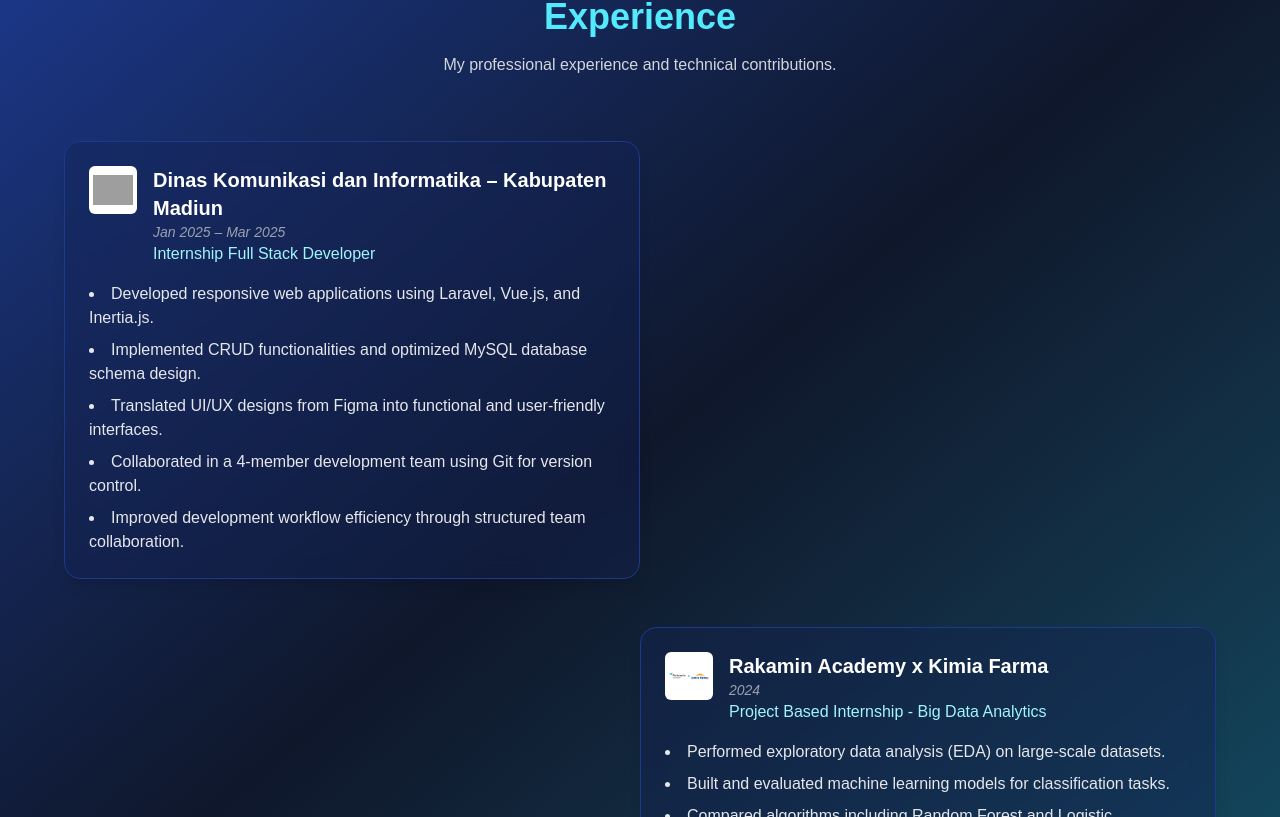
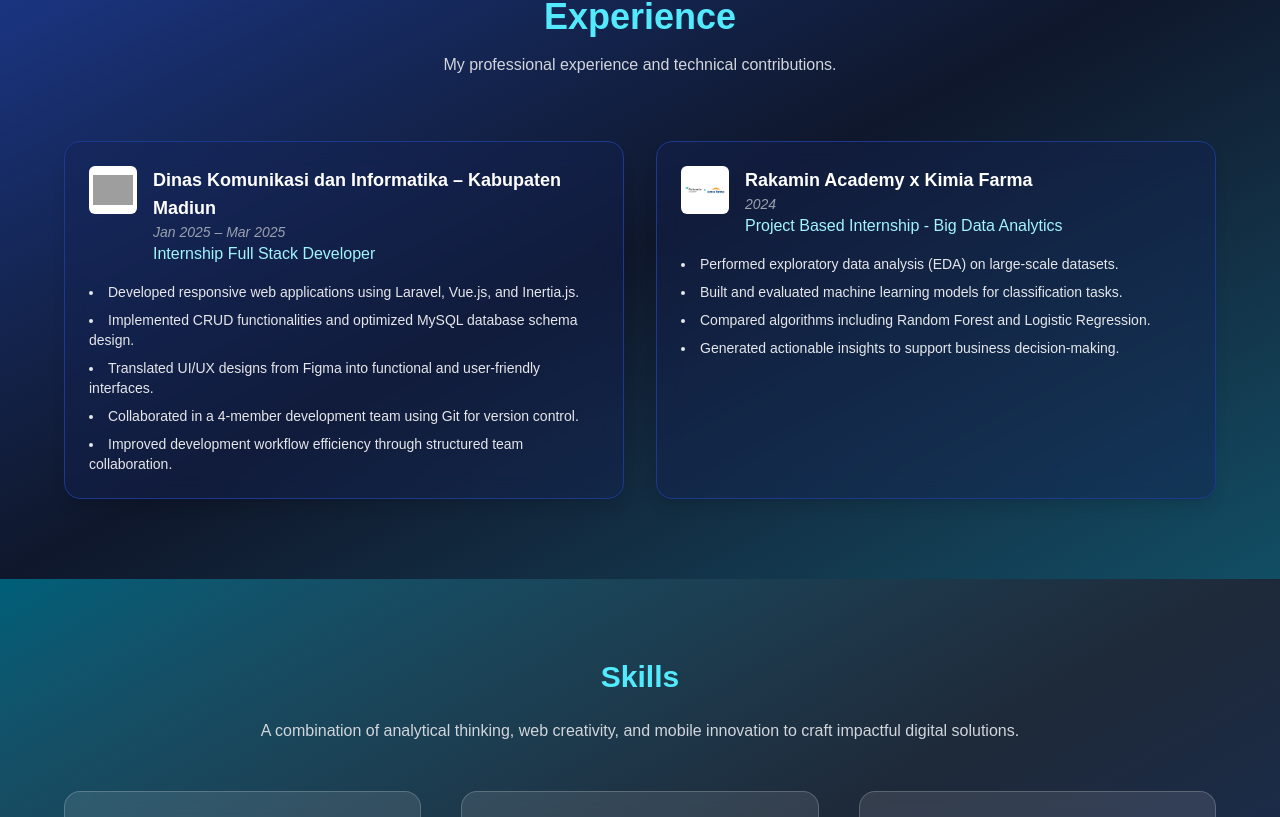
Before and after one commit to rehanasalsabilla/Portfolio-Website-About-Me, a React (Vite) app: page / in a window 1280 px wide. Shown: the part 883-1700 px from the top of the page. Built offline with nearby package versions, Linux system fonts and the light colour scheme; grey boxes are pictures that could not be loaded.

Commit message:
Experience-3

```diff
--- a/src/components/Experience.jsx
+++ b/src/components/Experience.jsx
@@ -54,23 +54,18 @@
         </p>
       </motion.div>
 
-      {/* Timeline */}
-      <div className="flex flex-col gap-12">
+      {/* GRID 2 KOLOM */}
+      <div className="grid md:grid-cols-2 gap-8">
         {experiences.map((exp, index) => (
-          <div
+          <motion.div
             key={index}
-            className={`flex ${
-              index % 2 === 0 ? "justify-start" : "justify-end"
-            }`}
+            initial={{ opacity: 0, y: 30 }}
+            whileInView={{ opacity: 1, y: 0 }}
+            transition={{ duration: 0.6, delay: index * 0.2 }}
+            viewport={{ once: true }}
+            className="bg-blue-950/40 backdrop-blur-md p-6 rounded-2xl shadow-lg border border-blue-900 hover:shadow-cyan-500/30 hover:scale-[1.02] transition-all"
           >
-            <motion.div
-              initial={{ opacity: 0, x: index % 2 === 0 ? -50 : 50 }}
-              whileInView={{ opacity: 1, x: 0 }}
-              transition={{ duration: 0.6 }}
-              viewport={{ once: true }}
-              className="w-full md:w-1/2 bg-blue-950/40 backdrop-blur-md p-6 rounded-2xl shadow-lg border border-blue-900 hover:shadow-cyan-500/30 hover:scale-[1.02] transition-all"
-            >
-              {/* Header (Left aligned) */}
+            {/* Header */}
             <div className="flex items-start gap-4 mb-4">
               <img
                 src={exp.logo}
@@ -78,8 +73,8 @@
                 className="w-12 h-12 object-contain rounded-md bg-white p-1"
               />
 
-                <div className="text-left">
-                  <h3 className="text-xl font-semibold">
+              <div>
+                <h3 className="text-lg font-semibold">
                   {exp.company}
                 </h3>
                 <p className="text-sm text-gray-400 italic">
@@ -92,13 +87,12 @@
             </div>
 
             {/* Description */}
-              <ul className="text-gray-200 list-disc list-inside space-y-2 text-left">
+            <ul className="text-gray-200 list-disc list-inside space-y-2 text-left text-sm">
               {exp.description.map((item, i) => (
                 <li key={i}>{item}</li>
               ))}
             </ul>
           </motion.div>
-          </div>
         ))}
       </div>
     </section>
```
Lines whose indentation alone changed are shown as unchanged.
